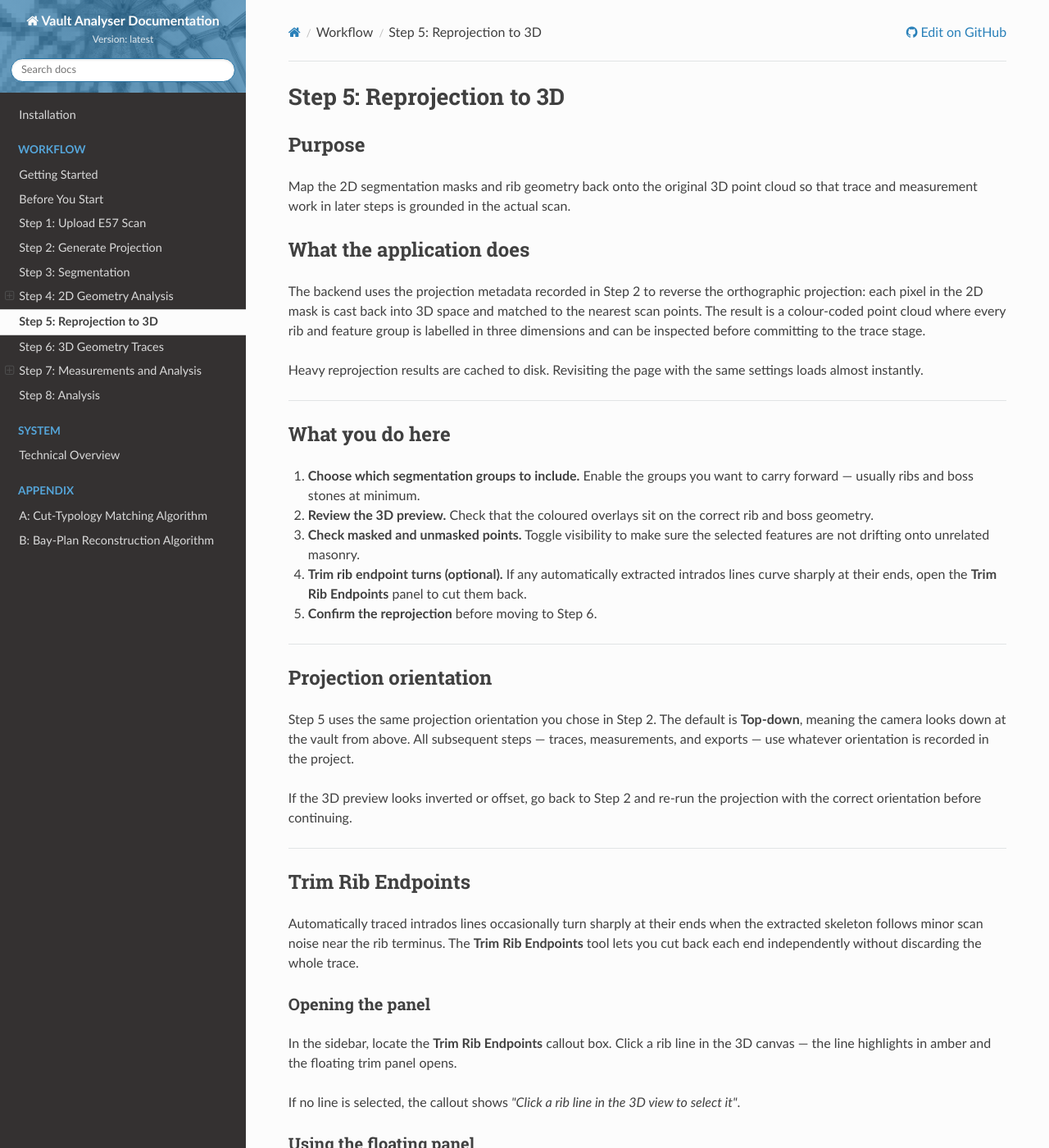
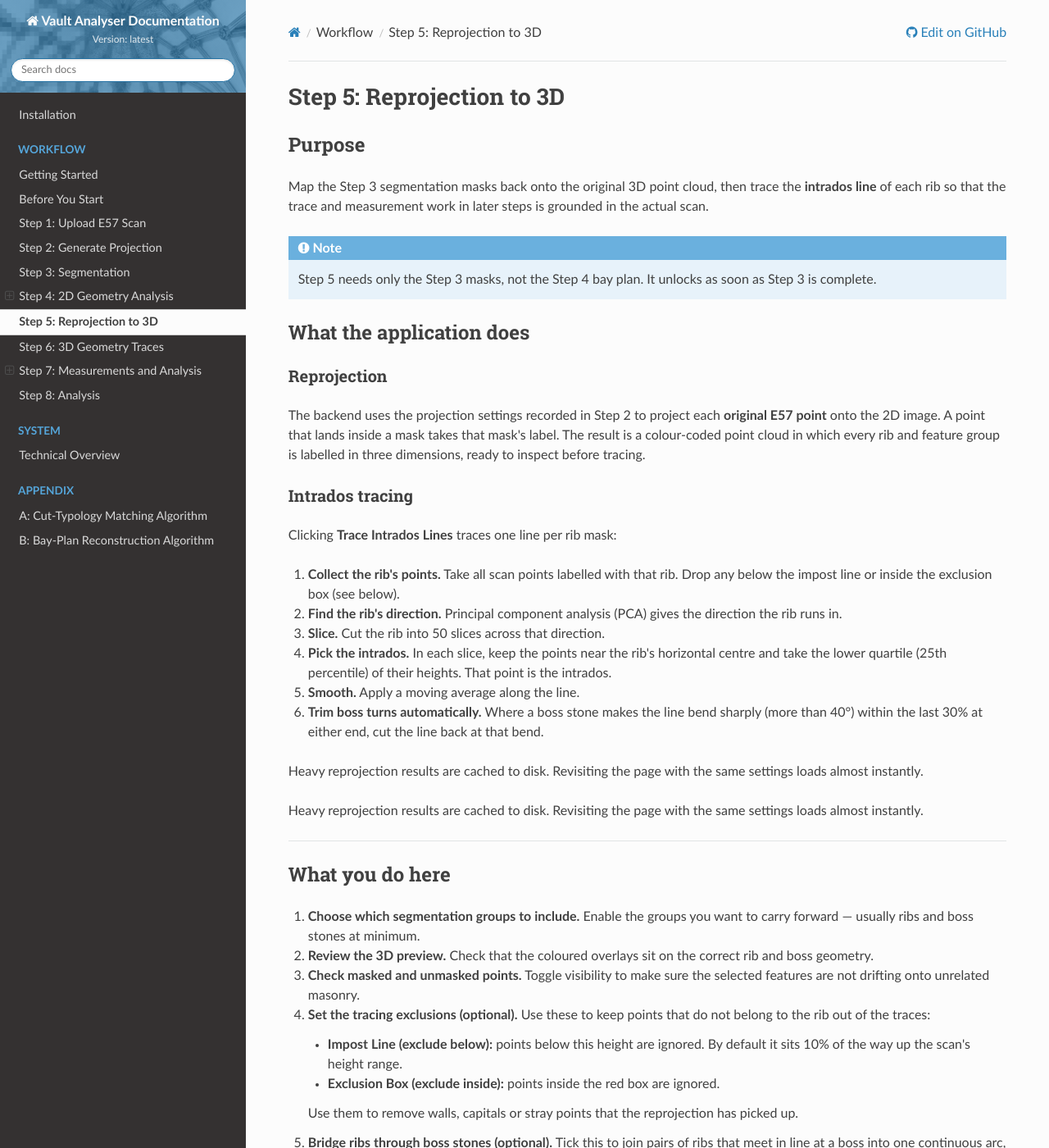
Before and after one commit to DavidJBoardman/ai-vault-dashboard, an MkDocs documentation site: the page built from docs/workflow/step-5-reprojection.md, in a window 1280 px wide and 1400 px high. Shown: the whole window at 82% size. Built offline with MkDocs 1.6.1, drawn with Linux system fonts in a browser that asks for light colours; nearby versions of some CDN libraries; some of the changed text lies outside the part shown.

Commit message:
Add licensing and clarify trace workflows
Add the MIT licence and software citation metadata, identify the project authors, and update workflow documentation for traces-only projects, projection, reprojection, intrados tracing, and measurement definitions.

```diff
--- a/docs/workflow/step-5-reprojection.md
+++ b/docs/workflow/step-5-reprojection.md
@@ -2,11 +2,29 @@
 
 ## Purpose
 
-Map the 2D segmentation masks and rib geometry back onto the original 3D point cloud so that trace and measurement work in later steps is grounded in the actual scan.
+Map the Step 3 segmentation masks back onto the original 3D point cloud, then trace the **intrados line** of each rib so that the trace and measurement work in later steps is grounded in the actual scan.
+
+!!! note
+    Step 5 needs only the Step 3 masks, not the Step 4 bay plan. It unlocks as soon as Step 3 is complete.
 
 ## What the application does
 
-The backend uses the projection metadata recorded in Step 2 to reverse the orthographic projection: each pixel in the 2D mask is cast back into 3D space and matched to the nearest scan points. The result is a colour-coded point cloud where every rib and feature group is labelled in three dimensions and can be inspected before committing to the trace stage.
+### Reprojection
+
+The backend uses the projection settings recorded in Step 2 to project each **original E57 point** onto the 2D image. A point that lands inside a mask takes that mask's label. The result is a colour-coded point cloud in which every rib and feature group is labelled in three dimensions, ready to inspect before tracing.
+
+### Intrados tracing
+
+Clicking **Trace Intrados Lines** traces one line per rib mask:
+
+1. **Collect the rib's points.** Take all scan points labelled with that rib. Drop any below the impost line or inside the exclusion box (see below).
+2. **Find the rib's direction.** Principal component analysis (PCA) gives the direction the rib runs in.
+3. **Slice.** Cut the rib into 50 slices across that direction.
+4. **Pick the intrados.** In each slice, keep the points near the rib's horizontal centre and take the lower quartile (25th percentile) of their heights. That point is the intrados.
+5. **Smooth.** Apply a moving average along the line.
+6. **Trim boss turns automatically.** Where a boss stone makes the line bend sharply (more than 40°) within the last 30% at either end, cut the line back at that bend.
+
+Heavy reprojection results are cached to disk. Revisiting the page with the same settings loads almost instantly.
 
 Heavy reprojection results are cached to disk. Revisiting the page with the same settings loads almost instantly.
 
@@ -20,9 +38,19 @@ Heavy reprojection results are cached to disk. Revisiting the page with the same
 
 3. **Check masked and unmasked points.** Toggle visibility to make sure the selected features are not drifting onto unrelated masonry.
 
-4. **Trim rib endpoint turns (optional).** If any automatically extracted intrados lines curve sharply at their ends, open the **Trim Rib Endpoints** panel to cut them back.
+4. **Set the tracing exclusions (optional).** Use these to keep points that do not belong to the rib out of the traces:
+    - **Impost Line (exclude below):** points below this height are ignored. By default it sits 10% of the way up the scan's height range.
+    - **Exclusion Box (exclude inside):** points inside the red box are ignored.
 
-5. **Confirm the reprojection** before moving to Step 6.
+    Use them to remove walls, capitals or stray points that the reprojection has picked up.
+
+5. **Bridge ribs through boss stones (optional).** Tick this to join pairs of ribs that meet in line at a boss into one continuous arc, traced through the boss's own points. This is useful for reconstructing whole arches.
+
+6. **Trace the intrados lines.** Click **Trace Intrados Lines** (or **Re-trace Intrados** after changing a setting).
+
+7. **Trim rib endpoint turns (optional).** If a traced line still curves sharply at an end, open the **Trim Rib Endpoints** panel to cut it back.
+
+8. **Continue to Traces.** If the impost line was changed after tracing, a warning asks you to re-trace, because Step 7 uses the same impost line.
 
 ---
 
@@ -36,7 +64,7 @@ If the 3D preview looks inverted or offset, go back to Step 2 and re-run the pro
 
 ## Trim Rib Endpoints
 
-Automatically traced intrados lines occasionally turn sharply at their ends when the extracted skeleton follows minor scan noise near the rib terminus. The **Trim Rib Endpoints** tool lets you cut back each end independently without discarding the whole trace.
+Traced intrados lines can still turn at their ends, usually where a rib runs into a boss stone or picks up scan noise near its end. The automatic trim catches sharp turns only. The **Trim Rib Endpoints** tool lets you cut back each end independently without discarding the whole trace.
 
 ### Opening the panel
 
@@ -65,7 +93,7 @@ The panel can be dragged anywhere on screen by its title bar — useful when wor
     Start with small adjustments — 5–10% is usually enough to remove a sharp endpoint turn. The retained amber segment in the range bar gives a quick visual read of how much of the line you are keeping.
 
 !!! note
-    Applied trims are saved to the project immediately. To reset a line to its original extent, re-run the intrados extraction from Step 4 for that rib.
+    Applied trims are saved to the project immediately. To reset a line to its original extent, click **Re-trace Intrados**. This re-traces every rib and discards all manual trims.
 
 ### Closing the panel
 
@@ -80,8 +108,12 @@ Click **Cancel** or click elsewhere in the 3D canvas to deselect the current lin
 | Segmentation group toggles | Include or exclude each feature class in the reprojection |
 | Masked / unmasked point visibility | Isolate one group for inspection |
 | 3D preview canvas | Interactive point-cloud view with reprojected colour labels; click any rib line to select it |
+| Impost Line (exclude below) | Ignores points below the chosen height when tracing; Step 7 also uses it |
+| Exclusion Box (exclude inside) | Ignores points inside an adjustable X/Y/Z box when tracing |
+| Bridge ribs through boss stones | Joins rib pairs that meet in line at a boss into one continuous arc |
+| Trace Intrados Lines / Re-trace Intrados | Runs the intrados tracing described above |
 | Trim Rib Endpoints callout | Shows selection status; click a line to open the trim panel |
-| Confirm button | Persists the reprojection state for Step 6 |
+| Continue to Traces | Saves the reprojection and traces for Step 6 |
 
 ---
 
--- a/package.json
+++ b/package.json
@@ -3,7 +3,7 @@
   "version": "0.1.2",
   "description": "Medieval Vault Architecture Analysis Platform",
   "main": "electron-dist/main.js",
-  "author": "Your Name",
+  "author": "David Boardman, Wiktoria Ploch, Yang Zhang",
   "license": "MIT",
   "scripts": {
     "clean": "rm -rf .next out dist electron-dist backend/build backend/dist backend/__pycache__",
```
Also changed, not shown: README.md (+3 -1 lines), docs/workflow/getting-started.md (+4 -0 lines), docs/workflow/step-1-upload.md (+4 -0 lines), docs/workflow/step-2-projection.md (+13 -2 lines), docs/workflow/step-6-traces.md (+14 -4 lines), docs/workflow/step-7/data.md (+1 -1 lines), 2 other files.
